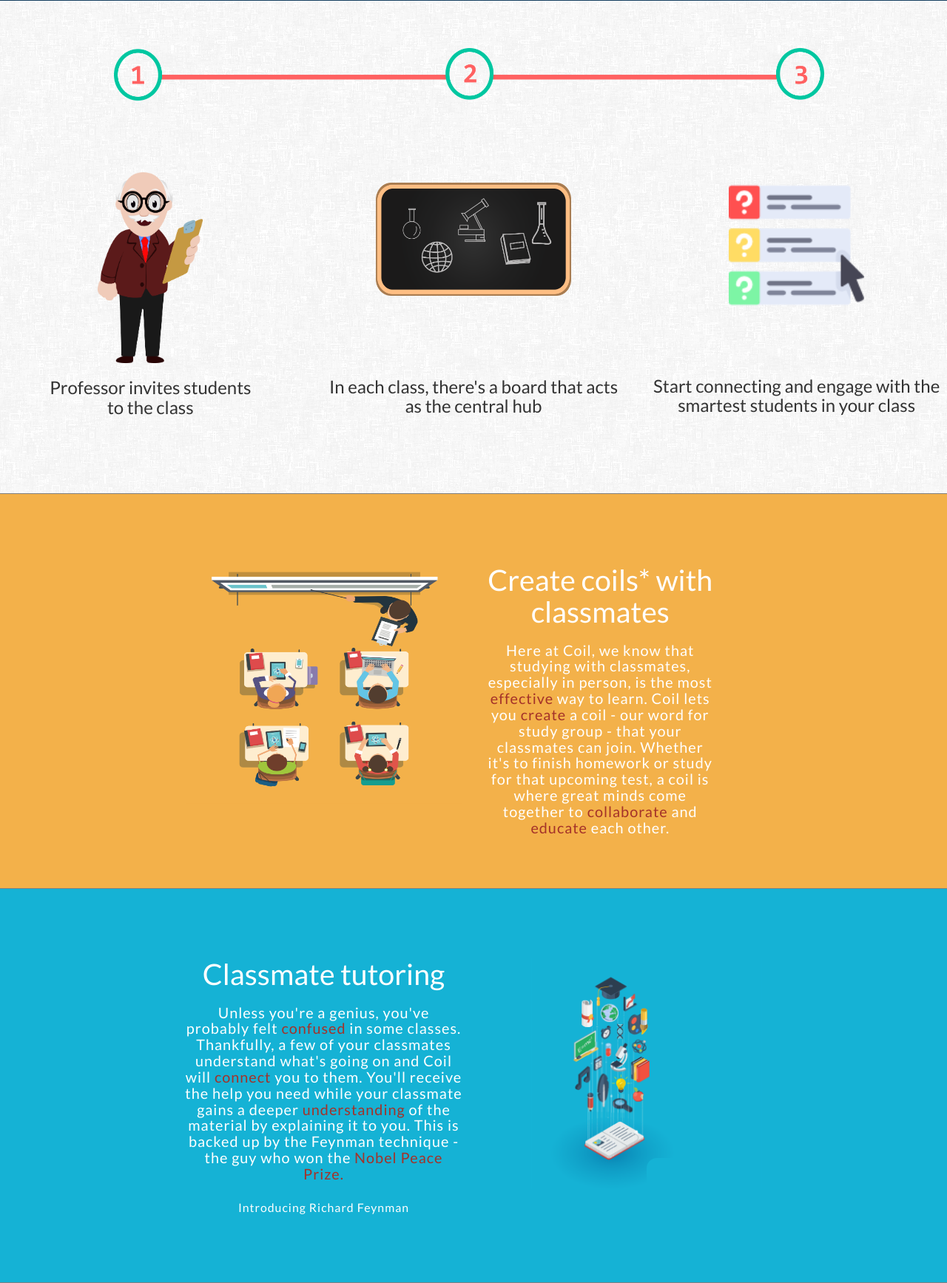
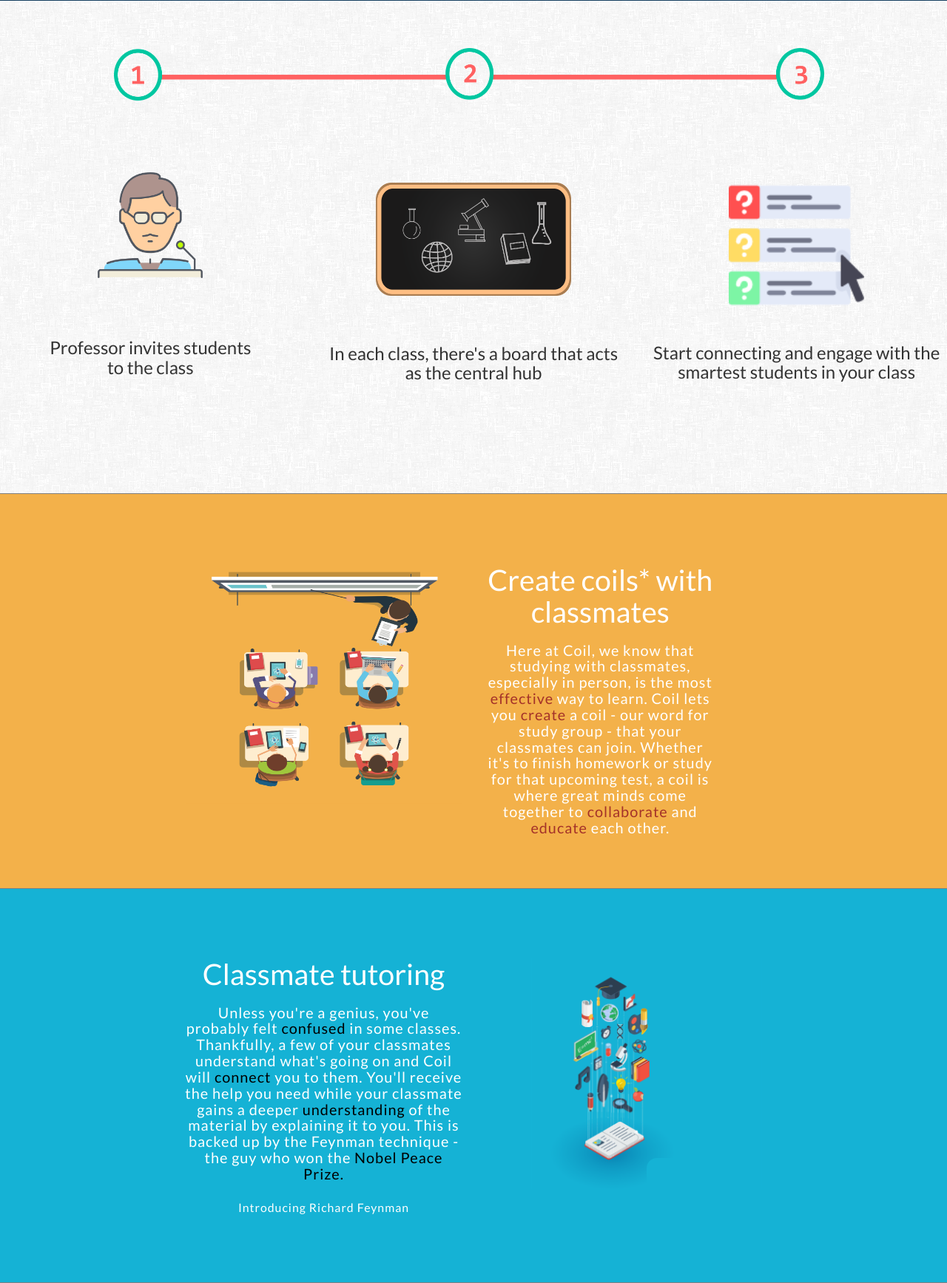
Before and after one commit to NicolasPerl/coil-landing-page-2, a PHP site: page /product.php in a window 1280 px wide; the page is wider, and only the part inside the window is pictured. Shown: the part 666-2401 px from the top of that part at 74% size. Run offline with PHP 8.4, Linux system fonts and the light colour scheme; some libraries are stand-ins or nearby versions.

Commit message:
detail improvements

```diff
--- a/product.php
+++ b/product.php
@@ -74,11 +74,11 @@
           </div>
 
           <div class="col-sm-4 text-center col-1 hidden-xs">
-            <img id="prof-image" src="/images/professor.png">
+            <img id="prof-image" src="/images/boss.png">
             <h3 class="prof-headline">Professor invites students to the class</h3>
           </div> <!-- col 1 -->
           <div class="col-sm-4 text-center col-1-xs visible-xs hidden-sm hidden-md hidden-lg">
-            <img id="prof-image-xs" src="/images/professor.png">
+            <img id="prof-image-xs" src="/images/boss.png">
             <h3 class="prof-headline-xs">Professor invites students to the class</h3>
           </div> <!-- col 1 -->
 
@@ -132,7 +132,7 @@
               <div class="tutor-background">
                 <div class="col-sm-6">
                   <h1 class="tutoring-headline">Classmate tutoring</h1>
-                  <h3 class="tutoring-body">Unless you're a genius, you've probably felt <span class="textColor">confused</span> in some classes. Thankfully, a few of your classmates understand what's going on and Coil will <span class="textColor">connect</span> you to them. You'll receive the help you need while your classmate gains a deeper <span class="textColor">understanding</span> of the material by explaining it to you. This is backed up by the Feynman technique - <!-- the winner of ... --> the guy who won the <span class="textColor">Nobel Peace Prize.</span><br><br> <span class="feynmanLink"> <a href="windows/proof.php">Introducing Richard Feynman</a></span></h3>
+                  <h3 class="tutoring-body">Unless you're a genius, you've probably felt <span class="spanTextColor">confused</span> in some classes. Thankfully, a few of your classmates understand what's going on and Coil will <span class="spanTextColor">connect</span> you to them. You'll receive the help you need while your classmate gains a deeper <span class="spanTextColor">understanding</span> of the material by explaining it to you. This is backed up by the Feynman technique - <!-- the winner of ... --> the guy who won the <span class="spanTextColor">Nobel Peace Prize.</span><br><br> <span class="feynmanLink"> <a href="windows/proof.php">Introducing Richard Feynman</a></span></h3>
                 </div> <!-- col -->
               </div>
               <div class="col-sm-6">
@@ -180,14 +180,14 @@
           <div class="row row8 text-center hidden-xs">
             <div class="col-md-12">
               <h1 class="chit-chat-headline">Collaborate with classmates at any time</h1>
-              <h3 class="chit-chat-body">Coil enables students to ask questions and get answers from classmates or professors. Our users see a reduction<br>in internal email and an increase in collaboration, which helps them enjoy a more pleasant and <br>productive semester. Here at Coil, we know that no question is a dumb question but just in case, you can post anonymously. </h3>
+              <h3 class="chit-chat-body">Coil enables students to ask questions and get answers from classmates or professors. Our users see a reduction in internal email and an increase in collaboration, which helps them enjoy a more pleasant and productive semester. Here at Coil, we know that no question is a dumb question but just in case, you can post anonymously. </h3>
               <img id="chit-chat-image" src="/images/upload.png">
               <img id="qa-image" src="/images/qa.png">
             </div>
           </div>
           <div class="row row8-xs text-center visible-xs hidden-sm hidden-md hidden-lg">
             <h1 class="chit-chat-headline-xs">Collaborate with classmates at any time.</h1>
-            <h3 class="chit-chat-body-xs">Coil enables students to ask questions and get answers from classmates or professors. Our users see a reduction<br>in internal email and an increase in collaboration, which helps them enjoy a more pleasant and <br>productive semester. Here at Coil, we know that no question is a dumb question but just in case, you can post anonymously. </h3>
+            <h3 class="chit-chat-body-xs">Coil enables students to ask questions and get answers from classmates or professors. Our users see a reduction in internal email and an increase in collaboration, which helps them enjoy a more pleasant and productive semester. Here at Coil, we know that no question is a dumb question but just in case, you can post anonymously. </h3>
             <img id="chit-chat-image-xs" src="/images/upload.png">
             <img id="qa-image-xs" src="/images/qa.png">
           </div>
@@ -198,7 +198,7 @@
                 <center><p id="usingCoilFooter"> using coil</p>
                 <div class="footerLinks">
                     <a href="/product.php"> product </a><br>
-                    <a href="/proof.php"> prove it </a>
+                    <a href="/proof.php"> inspiration </a>
                 </div></center>
             </div>
             <div class="col-md-4">
--- a/proof.php
+++ b/proof.php
@@ -14,7 +14,7 @@
     <link href="styles/proof.css" rel="stylesheet">
 
     <!-- Lato font -->
-    <link href="https://fonts.googleapis.com/css?family=Lato:black,400,900" rel="stylesheet">
+    <link href="https://fonts.googleapis.com/css?family=Lato:black,light,400,900" rel="stylesheet">
 
     <!-- HTML5 shim and Respond.js for IE8 support of HTML5 elements and media queries -->
     <!-- WARNING: Respond.js doesn't work if you view the page via file:// -->
--- a/styles/product.css
+++ b/styles/product.css
@@ -200,6 +200,7 @@ body {
 }
 
 .prof-headline {
+	margin-top: 20%;
 	margin-right: 15%;
 	margin-left:  15%;
 
@@ -239,7 +240,7 @@ body {
 
 .board-text {
 	z-index: 100;
-	margin-top: 27%;
+	margin-top: 16%;
 }
 
 .board-text-xs {
@@ -275,7 +276,7 @@ body {
 }
 
 .students-text {
-	margin-top: 21%
+	margin-top: 10%;
 }
 
 .students-text-xs {
@@ -400,6 +401,11 @@ h2 {
 	letter-spacing: 1px;
 	font-style: 'Lato Light';
 }
+
+.spanTextColor {
+	color: black;
+}
+
 
 .tutoring-headline-xs {
 	color: white;
--- a/windows/css/main.css
+++ b/windows/css/main.css
@@ -298,9 +298,9 @@ pre {
 
 #scholarshipImage {
   position: absolute;
-  height: 200px;
-  width: 200px;
-  margin-top: 20%;
+  height: 300px;
+  width: 300px;
+  margin-top: 10%;
   margin-left: 40%
 
 }
```
Also changed, not shown: styles/proof.css (+4 -6 lines), windows/index.html (+0 -7 lines), images/boss.png (added), images/diploma.png (added).
